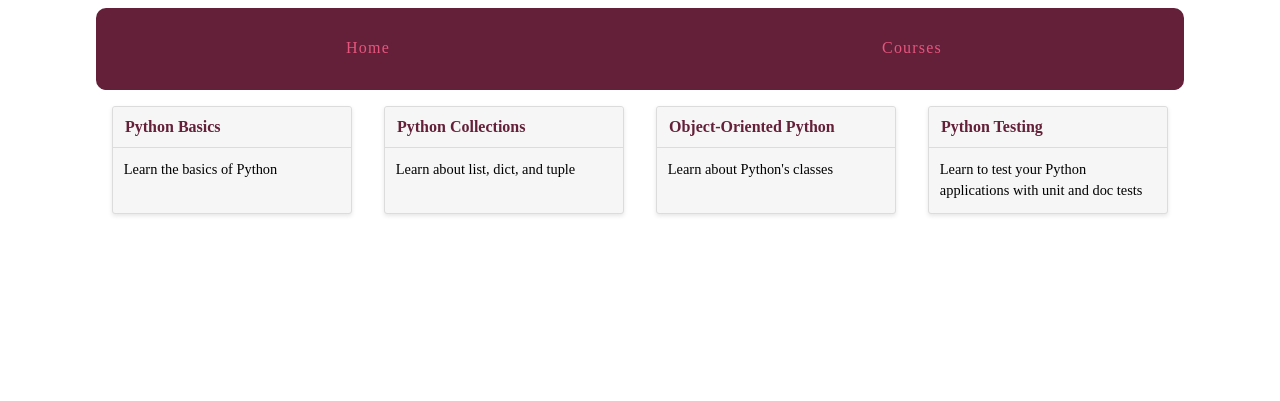
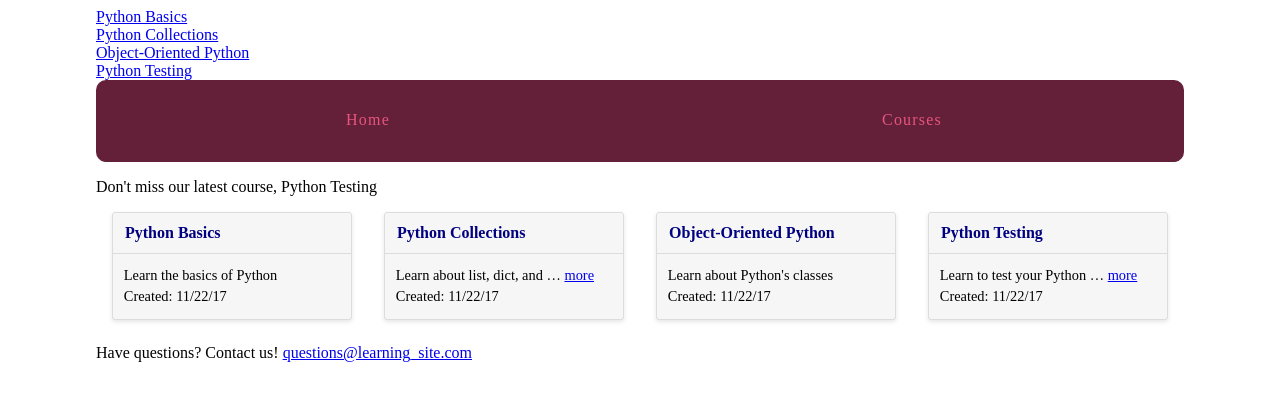
Before and after one commit to rupesh11101999/learning_site, a Django app: page /courses/ in a window 1280 px wide. Shown: the top 401 px of the page. Run offline with Django 3.2, Linux system fonts and the light colour scheme; data comes from the database, SQL or seed files in the repository.

Commit message:
added custom tags for newest course, and nav

```diff
--- /dev/null
+++ b/learning_site/courses/static/courses/css/courses.css
@@ -0,0 +1,3 @@
+.card header a {
+      color: #000080;
+}
--- a/learning_site/courses/templates/courses/course_detail.html
+++ b/learning_site/courses/templates/courses/course_detail.html
@@ -1,4 +1,5 @@
 {% extends "layout.html" %}
+{% load humanize %}
 
 {% block title %}
     {{ course.title }}
@@ -8,6 +9,8 @@
     <article>
         <h2>{{ course.title }}</h2>
         {{ course.description }}
+
+        <p>There are {{ course.step_set.count|apnumber }} step{{ course.step_set.count|pluralize }} in this course: {{ course.step_set.all|join:", " }}</p>
 
         <section>
             <!-- step_set is a queryset. use all()
--- a/learning_site/courses/templates/courses/course_list.html
+++ b/learning_site/courses/templates/courses/course_list.html
@@ -1,4 +1,9 @@
 {% extends "layout.html" %}
+{% load static from staticfiles %}
+
+{% block static %}
+    <link rel="stylesheet" href="{% static 'courses/css/courses.css' %}">
+{% endblock %}
 
 {% block title %}Available Courses{% endblock %}
 
@@ -12,9 +17,16 @@
                 </a>
             </header>
             <div class="card-copy">
-                {{ course.description }}
+                {% if course.description|wordcount <= 5 %}
+                    {{ course.description }}
+                {% else %}
+                    {{ course.description|truncatewords:5 }}
+                    <a href="{% url 'courses:detail' pk=course.pk %}">more</a>
+                {% endif %}
+                <div>Created: {{ course.created_at|date:"m/d/y" }}</div>
             </div>
         </div>
         {% endfor %}
+        <div>Have questions? Contact us! {{ email|urlize }}</div>
     </div>
 {% endblock %}
--- /dev/null
+++ b/learning_site/courses/templates/courses/course_nav.html
@@ -0,0 +1,7 @@
+{% for course in courses %}
+<div>
+    <a href="{% url 'courses:detail' pk=course.pk %}">
+        {{ course.title }}
+    </a>
+</div>
+{% endfor %}
--- a/learning_site/courses/templates/courses/step_detail.html
+++ b/learning_site/courses/templates/courses/step_detail.html
@@ -15,6 +15,8 @@
         <!-- linebreaks is template filter,
         acting on data given to them. linebreaks
         will transform 2 returns into closing, open <p> tags-->
-        {{ step.content|linebreaks }}
+        {% with con=step.content %}
+            {{ con|linebreaks }} Content: {{ con|wordcount }} words
+        {% endwith %}
     </article>
 {% endblock %}
--- /dev/null
+++ b/learning_site/courses/templatetags/course_extras.py
@@ -0,0 +1,16 @@
+from django import template
+from ..models import Course
+
+
+register = template.Library()
+
+@register.simple_tag
+def newest_course():
+    '''Get's the most recent course added to lib.'''
+    return Course.objects.latest('created_at')
+
+
+@register.inclusion_tag('courses/course_nav.html')
+def nav_courses_list():
+    '''Returns dict of courses to display'''
+    return {'courses': Course.objects.all()}
--- a/learning_site/courses/views.py
+++ b/learning_site/courses/views.py
@@ -5,10 +5,11 @@ from .models import Course, Step
 
 def course_list(request):
     courses = Course.objects.all()
+    email = 'questions@learning_site.com'
     return render(
         request,
         'courses/course_list.html', # omit 'template/', it is implied
-        {'courses': courses}
+        {'courses':courses, 'email':email}
     )
 
 
--- a/learning_site/learning_site/settings.py
+++ b/learning_site/learning_site/settings.py
@@ -37,6 +37,7 @@ INSTALLED_APPS = (
     'django.contrib.sessions',
     'django.contrib.messages',
     'django.contrib.staticfiles',
+    'django.contrib.humanize',
     'courses',
 )
 
--- a/learning_site/templates/layout.html
+++ b/learning_site/templates/layout.html
@@ -1,4 +1,5 @@
 {% load static from staticfiles %}
+{% load course_extras %}
 
 <!DOCTYPE html>
 <html lang="en">
@@ -6,15 +7,17 @@
     <meta charset="UTF-8">
     <title>{% block title %}{% endblock %}</title>
     <link rel="stylesheet" href="{% static 'css/layout.css' %}">
+    {% block static %}{% endblock %}
 </head>
 <body>
     <div class="site-container">
+        <div>{% nav_courses_list %}</div>
         <nav>
             <a href="{% url 'views.home' %}">Home</a>
             <a href="{% url 'courses:list' %}">Courses</a>
         </nav>
-        {% block content %}
-        {% endblock %}
+        <p>Don't miss our latest course, {% newest_course %}</p>
+        {% block content %}{% endblock %}
     </div>
 </body>
 </html>
```
Also changed, not shown: learning_site/courses/templatetags/__init__.py (added).
